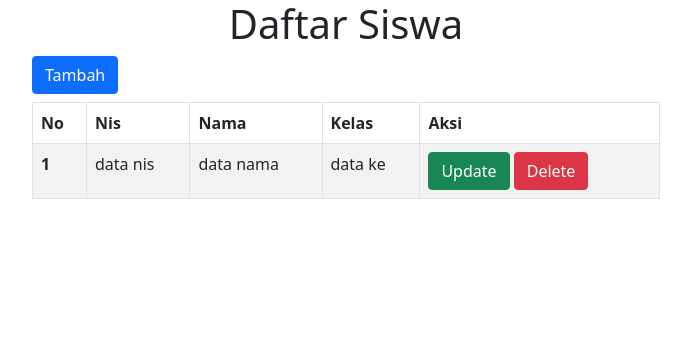
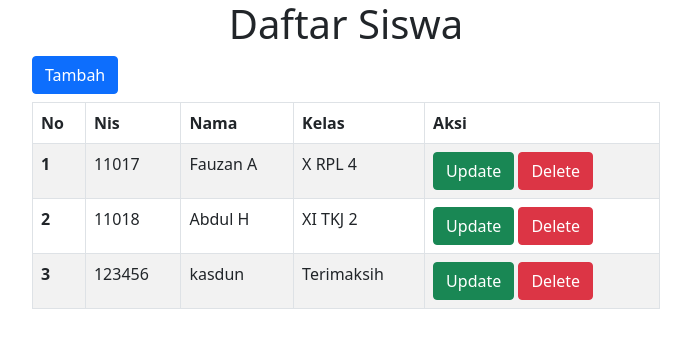
Before and after one commit to SukirnoDoang/crud-bootstrap, a PHP site: page / in a window 1280 px wide. Shown: the top 348 px of the page, without its empty margins (294-985 px from the left). Run offline with PHP 8.4, Linux system fonts and the light colour scheme; data comes from the database, SQL or seed files in the repository.

Commit message:
membuat index

```diff
--- a/index.php
+++ b/index.php
@@ -27,18 +27,30 @@ include "koneksi.php"
             <th scope="col">Aksi</th>
           </tr>
         </thead>
+          <?php
+          $no = 1;
+          $query = "SELECT * FROM tb_siswa";
+          $result = mysqli_query($koneksi, $query);
+          ?>
 
         <tbody>
-          <tr>
-            <th scope='row'>1</th>
-            <td>data nis</td>
-            <td>data nama</td>
-            <td>data ke</td>
-            <td>
-              <a href='#' type='button' class='btn btn-success'>Update</a>
-              <a href='#' type='button' class='btn btn-danger' onlick='return confirm("Yakin ingin menghapus data?")'>Delete</a>
-            </td>
-          </tr>
+            <?php
+                foreach ($result as $data) {
+                    echo "
+                    <tr>
+                    <th scope='row'>". $no++ ."</th>
+                    <td>". $data["nis"] ."</td>
+                    <td>". $data["nama"] ."</td>
+                    <td>". $data["kelas"] ."</td>
+                    <td>
+                    <a href='update.php?id=".$data["id"]."' type='button' class='btn btn-success'>Update</a>
+                    <a href='delete.php?id=".$data["id"]."' type='button' class='btn btn-danger' onlick='return confirm('Yakin ingin menghapus data?')'>Delete</a>
+                    </td>
+                </tr>
+                ";
+            }
+            ?>
+
         </tbody>
       </table>
     </div>
```
